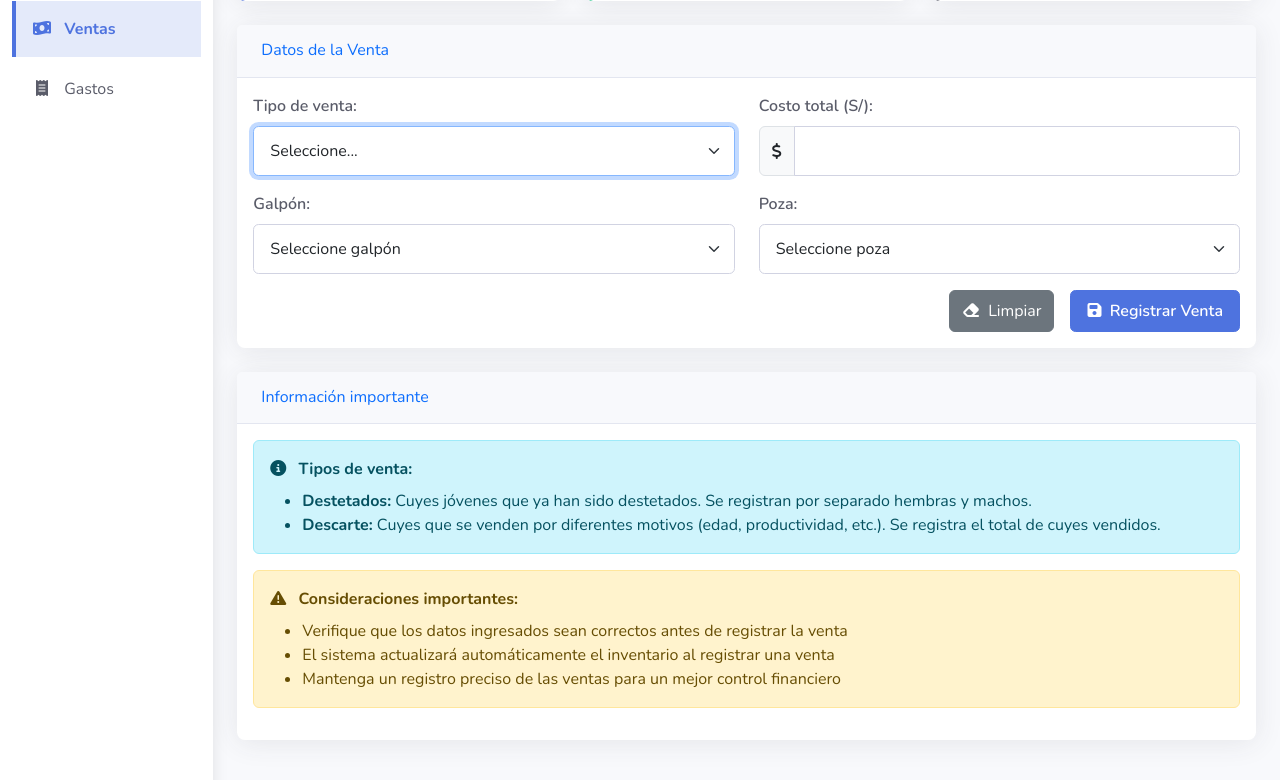
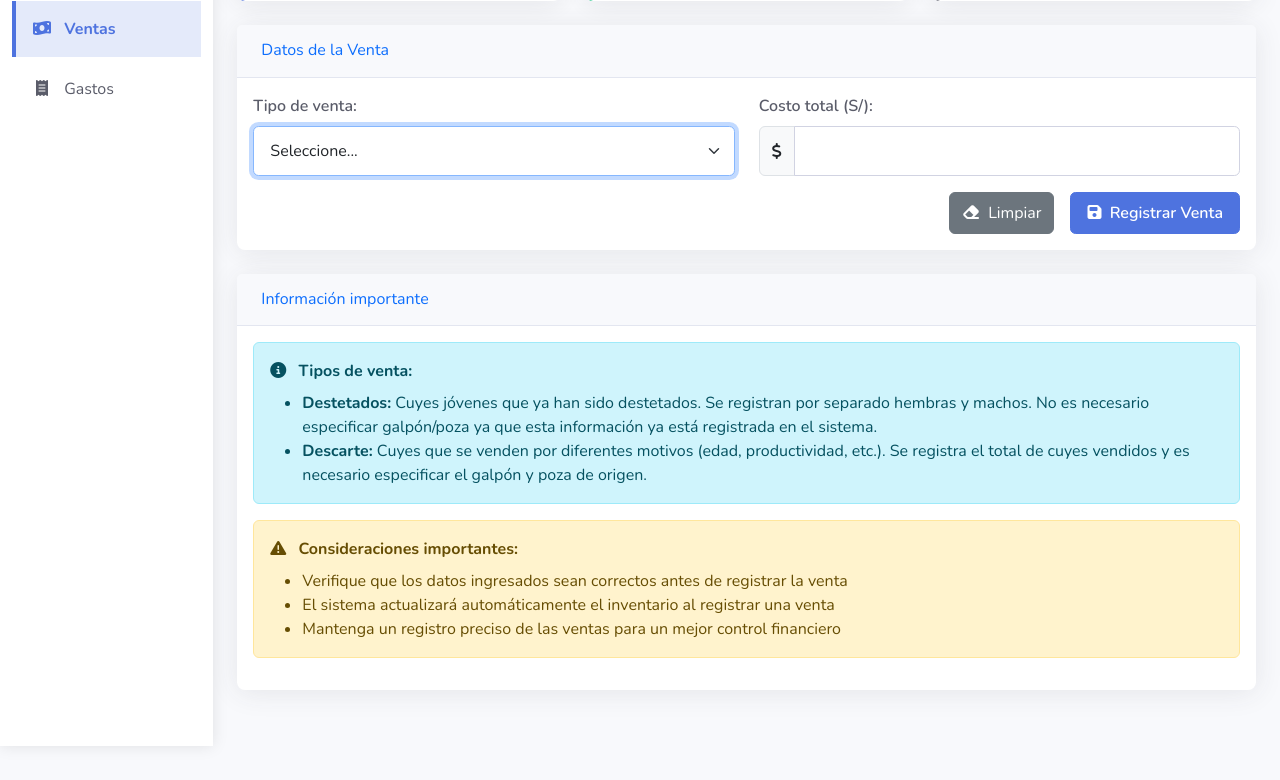
Before and after one commit to Javh9/registro-cuyes, a Flask app: page /ventas in a window 1280 px wide. Shown: the part 371-1151 px from the top of the page. Run offline with Flask 3, Linux system fonts and the light colour scheme; data that the repository does not hold is empty; some libraries are stand-ins or nearby versions.

Commit message:
ya funciono volvinedo a la interfaces ojala no se dañe 4

```diff
--- a/templates/ventas_unificado.html
+++ b/templates/ventas_unificado.html
@@ -325,10 +325,12 @@
                                 </div>
                             </div>
 
+                            <!-- Campos para descarte (galpón y poza) -->
+                            <div id="descarte_fields" style="display:none;">
                                 <div class="row mb-3">
                                     <div class="col-md-6">
                                         <label for="galpon" class="form-label">Galpón:</label>
-                                    <select id="galpon" name="galpon" class="form-select" required>
+                                        <select id="galpon" name="galpon" class="form-select">
                                             <option value="">Seleccione galpón</option>
                                             {% for r in galpones_pozas %}
                                                 <option value="{{ r['galpon'] }}">{{ r['galpon'] }}</option>
@@ -337,12 +339,13 @@
                                     </div>
                                     <div class="col-md-6">
                                         <label for="poza" class="form-label">Poza:</label>
-                                    <select id="poza" name="poza" class="form-select" required>
+                                        <select id="poza" name="poza" class="form-select">
                                             <option value="">Seleccione poza</option>
                                             {% for r in galpones_pozas %}
                                                 <option value="{{ r['poza'] }}">{{ r['poza'] }}</option>
                                             {% endfor %}
                                         </select>
+                                    </div>
                                 </div>
                             </div>
 
@@ -366,8 +369,8 @@
                                 </div>
                             </div>
 
-                            <!-- Descarte -->
-                            <div id="descarte_fields" style="display:none;">
+                            <!-- Descarte - cantidad de cuyes -->
+                            <div id="descarte_cantidad_fields" style="display:none;">
                                 <div class="row mb-3">
                                     <div class="col-md-6">
                                         <label for="cuyes_vendidos" class="form-label">Cuyes vendidos:</label>
@@ -401,8 +404,8 @@
                             <i class="fas fa-info-circle me-2"></i>
                             <strong>Tipos de venta:</strong>
                             <ul class="mb-0 mt-2">
-                                <li><strong>Destetados:</strong> Cuyes jóvenes que ya han sido destetados. Se registran por separado hembras y machos.</li>
-                                <li><strong>Descarte:</strong> Cuyes que se venden por diferentes motivos (edad, productividad, etc.). Se registra el total de cuyes vendidos.</li>
+                                <li><strong>Destetados:</strong> Cuyes jóvenes que ya han sido destetados. Se registran por separado hembras y machos. No es necesario especificar galpón/poza ya que esta información ya está registrada en el sistema.</li>
+                                <li><strong>Descarte:</strong> Cuyes que se venden por diferentes motivos (edad, productividad, etc.). Se registra el total de cuyes vendidos y es necesario especificar el galpón y poza de origen.</li>
                             </ul>
                         </div>
 
@@ -434,8 +437,15 @@
     <script>
         function toggleFields() {
             const tipo = document.getElementById('tipo_venta').value;
+
+            // Mostrar/ocultar campos para destetados
             document.getElementById('destetados_fields').style.display = tipo === 'destetados' ? 'block' : 'none';
+
+            // Mostrar/ocultar campos para descarte (galpón y poza)
             document.getElementById('descarte_fields').style.display = tipo === 'descarte' ? 'block' : 'none';
+
+            // Mostrar/ocultar campo de cantidad para descarte
+            document.getElementById('descarte_cantidad_fields').style.display = tipo === 'descarte' ? 'block' : 'none';
 
             // Reset campos cuando se cambia el tipo
             if (tipo !== 'destetados') {
@@ -445,6 +455,8 @@
 
             if (tipo !== 'descarte') {
                 document.getElementById('cuyes_vendidos').value = "0";
+                document.getElementById('galpon').value = "";
+                document.getElementById('poza').value = "";
             }
         }
 
@@ -486,10 +498,24 @@
 
                 if (tipoVenta === 'descarte') {
                     const cuyes = parseInt(document.getElementById('cuyes_vendidos').value);
+                    const galpon = document.getElementById('galpon').value;
+                    const poza = document.getElementById('poza').value;
 
                     if (cuyes <= 0) {
                         e.preventDefault();
                         alert('Debe ingresar al menos un cuy vendido.');
+                        return false;
+                    }
+
+                    if (!galpon) {
+                        e.preventDefault();
+                        alert('Debe seleccionar un galpón para la venta de descarte.');
+                        return false;
+                    }
+
+                    if (!poza) {
+                        e.preventDefault();
+                        alert('Debe seleccionar una poza para la venta de descarte.');
                         return false;
                     }
                 }
```
Lines whose indentation alone changed are shown as unchanged.
